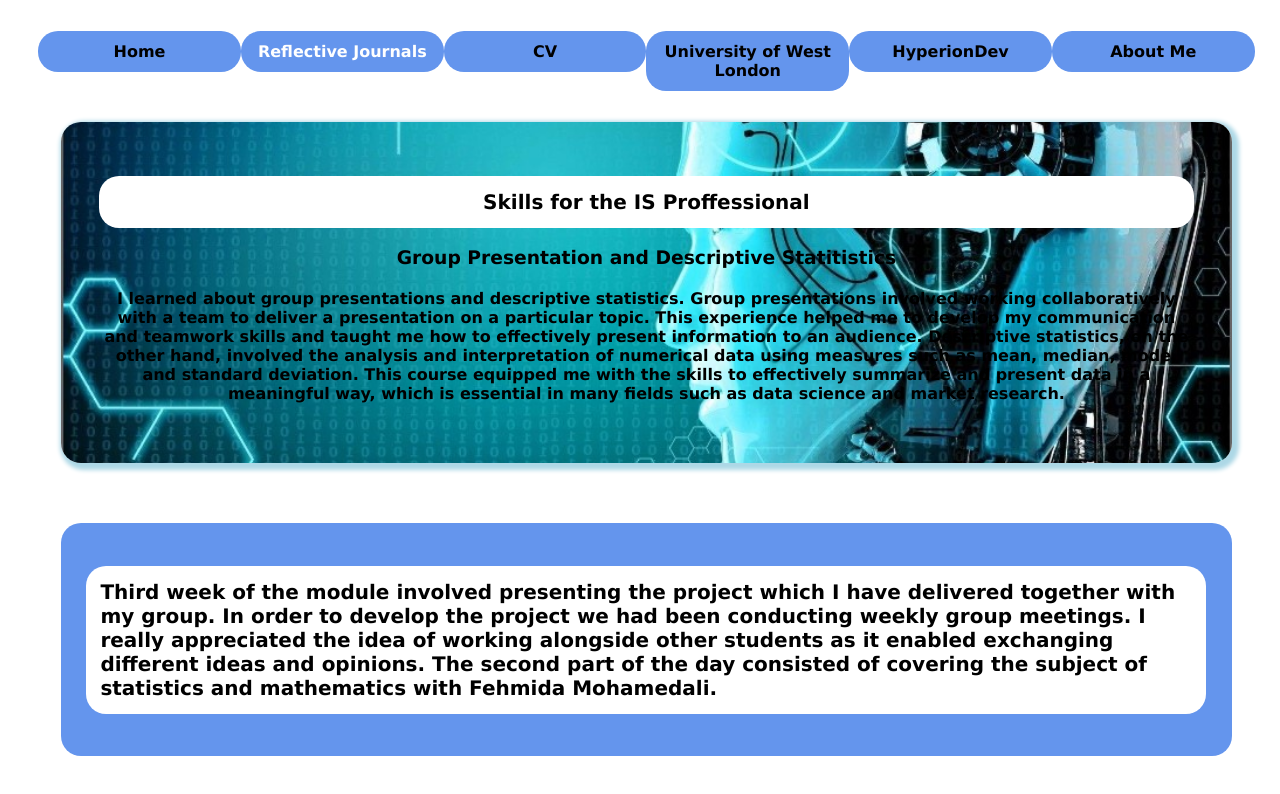
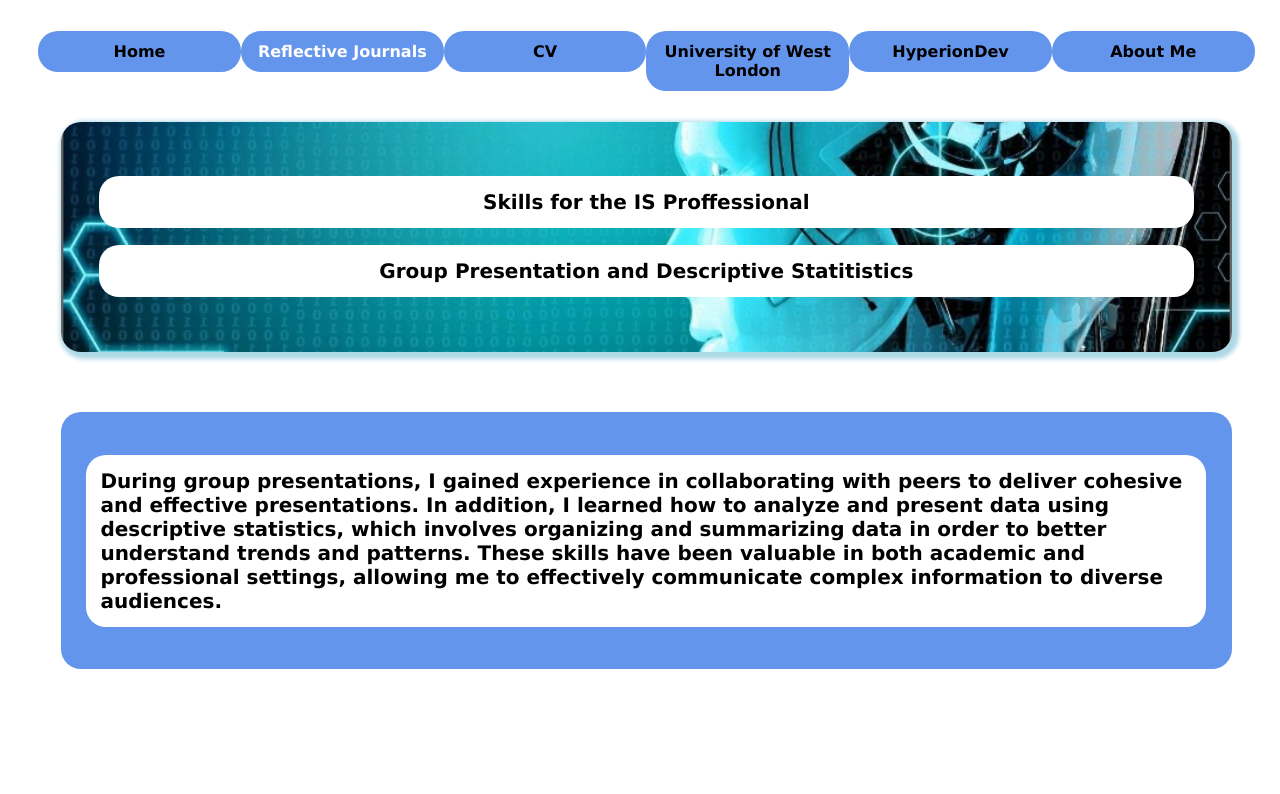
Before and after one commit to SebastianGasior/sebastiangasior.github.io, a plain HTML site: page Group Presentation and Descriptive Statitistics.html in a window 1280 px wide. Shown: the top 794 px of the page. Drawn offline with nearby package versions, Linux system fonts and the light colour scheme.

Commit message:
AMedning the body text

```diff
--- a/Group Presentation and Descriptive Statitistics.html
+++ b/Group Presentation and Descriptive Statitistics.html
@@ -60,15 +60,13 @@
     </nav>
 <header>
 	<h2>Skills for the IS Proffessional</h2>
-    <h3>Group Presentation and Descriptive Statitistics</h3>
-	<h4>  I learned about group presentations and descriptive statistics. Group presentations involved working collaboratively with a team to deliver a presentation on a particular topic. This experience helped me to develop my communication and teamwork skills and taught me how to effectively present information to an audience. Descriptive statistics, on the other hand, involved the analysis and interpretation of numerical data using measures such as mean, median, mode, and standard deviation. This course equipped me with the skills to effectively summarize and present data in a meaningful way, which is essential in many fields such as data science and market research.</h4>
+    <h2>Group Presentation and Descriptive Statitistics</h2>
 </header>
 
 
 <aside2>
-	<h2> Third week of the module involved presenting the project which I have delivered together with my group. In order to develop the project we had been conducting weekly group meetings. I really appreciated the idea of working alongside other students as it enabled exchanging different ideas and opinions.
-The second part of the day consisted of covering the subject of statistics and mathematics with Fehmida Mohamedali.
-</h2>
+	<h2>During group presentations, I gained experience in collaborating with peers to deliver cohesive and effective presentations. In addition, I learned how to analyze and present data using descriptive statistics, which involves organizing and summarizing data in order to better understand trends and patterns. These skills have been valuable in both academic and professional settings, allowing me to effectively communicate complex information to diverse audiences.</h2>
+
 
 </aside2>
  </body>
```
